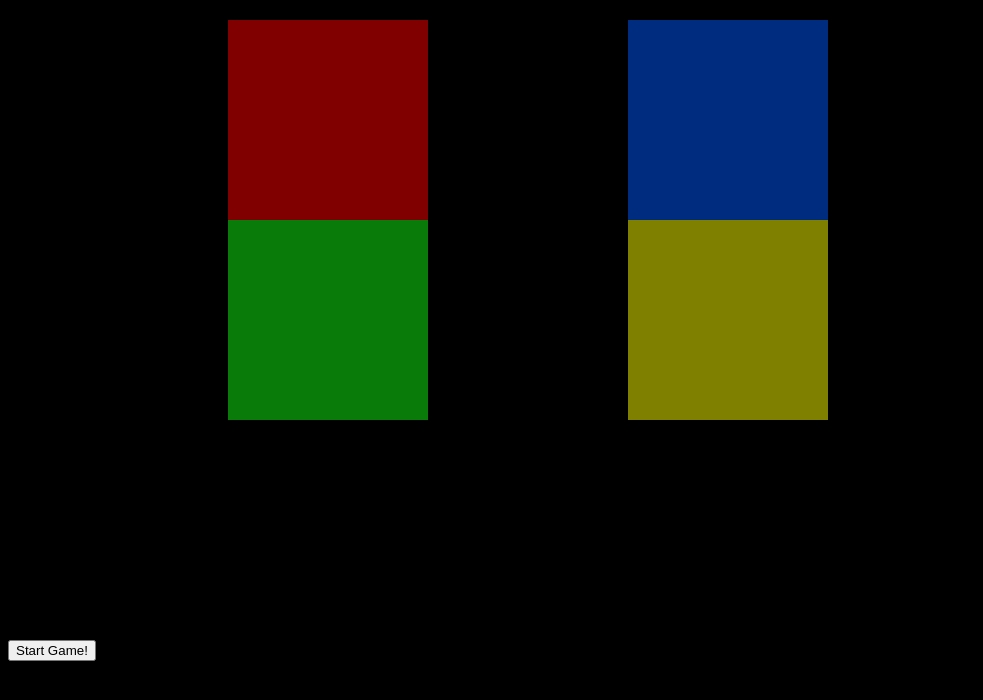
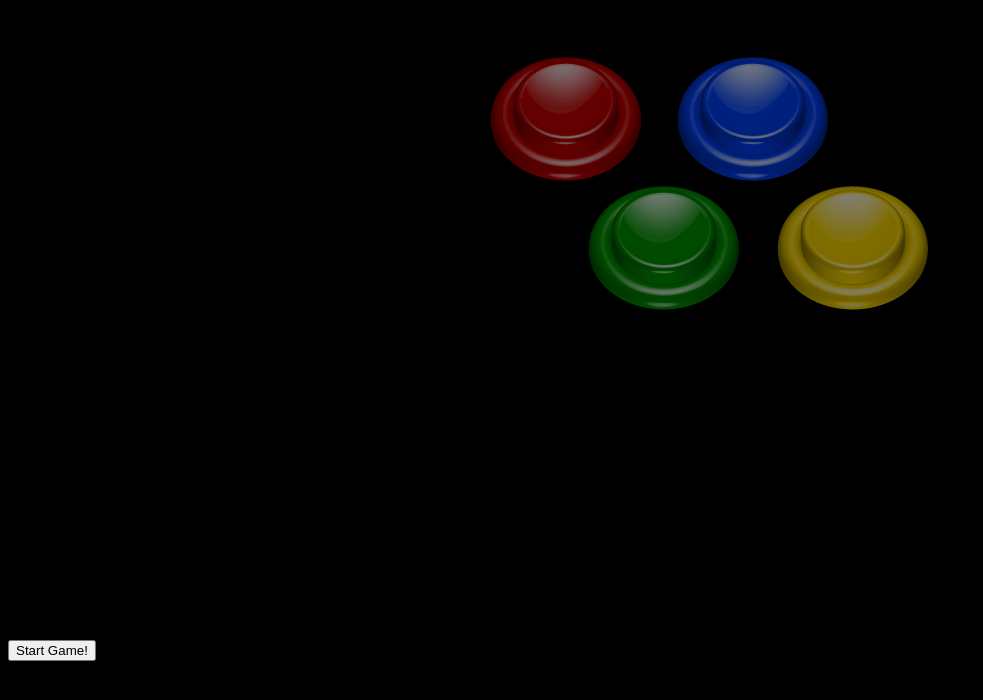
Before and after one commit to SimpleCodyHunter/Simple-Simon, a plain HTML site: page public/index.html in a window 1280 px wide. Shown: the whole page, without its empty margins (0-983 px from the left). Drawn offline with nearby package versions, Linux system fonts and the light colour scheme.

Commit message:
styling and animating buttons.

```diff
--- a/public/css/simplesimon.css
+++ b/public/css/simplesimon.css
@@ -7,34 +7,47 @@ body {
 	margin: 20px;
 }
 .buttons {
-	height: 200px;
-	width: 200px;
-	margin-left: 200px;
+	height: 162px;
+	width: 190px;
+	margin-left: -1px;
 	position: relative;
 	float: left;
 	opacity: .5;
+	background-image: url("../img/buttons.png");
+	background-repeat: no-repeat;
 
 }
 #red {
-	/*background: url("img/buttons.png") 0 -45px;*/
-	background-color: red;
+	background-position: -3px -5px;
+	margin-left: 440px;
 
 }
+
 #blue {
-/*	background-image: url("img/buttons.png");
-*/	background-color: #0058ff;
+	background-position: -405px -5px;
 
 }
 #green {
-/*	background-image: url("img/buttons.png");
-*/	background-color: #10f610;
+	background-position: -205px -5px;
+	margin-top: -33px;
+	margin-left: 540px;
 	clear: left;
 }
 #yellow {
-/*	background-image: url("img/buttons.png");
-*/	background-color: yellow;
+	background-position: -605px -5px;
+	margin-top: -33px;
 
 }
 .buttonclick {
 	opacity: 1;
 }
+.pushbutton{
+	animation: sprite 2s steps(2);
+  	animation-delay: 1s;
+  	animation-iteration-count: infinite;
+  	/*animation-iteration-count: 31;*/
+}
+@keyframes sprite {
+ 100% {
+   background-position-y: -413px;
+ }
--- a/public/index.html
+++ b/public/index.html
@@ -10,10 +10,10 @@
 
 
 <div id="container">
-	<div class="buttons" id="red" data-value="1"></div>
-	<div class="buttons" id="blue" data-value="2"></div>
-	<div class="buttons" id="green" data-value="3"></div>
-	<div class="buttons" id="yellow" data-value="4"></div>
+	<div class="buttons pushbutton" id="red" data-value="1"></div>
+	<div class="buttons pushbutton" id="blue" data-value="2"></div>
+	<div class="buttons pushbutton" id="green" data-value="3"></div>
+	<div class="buttons pushbutton" id="yellow" data-value="4"></div>
 </div>
 <button id="start">Start Game!</button>
 
```
